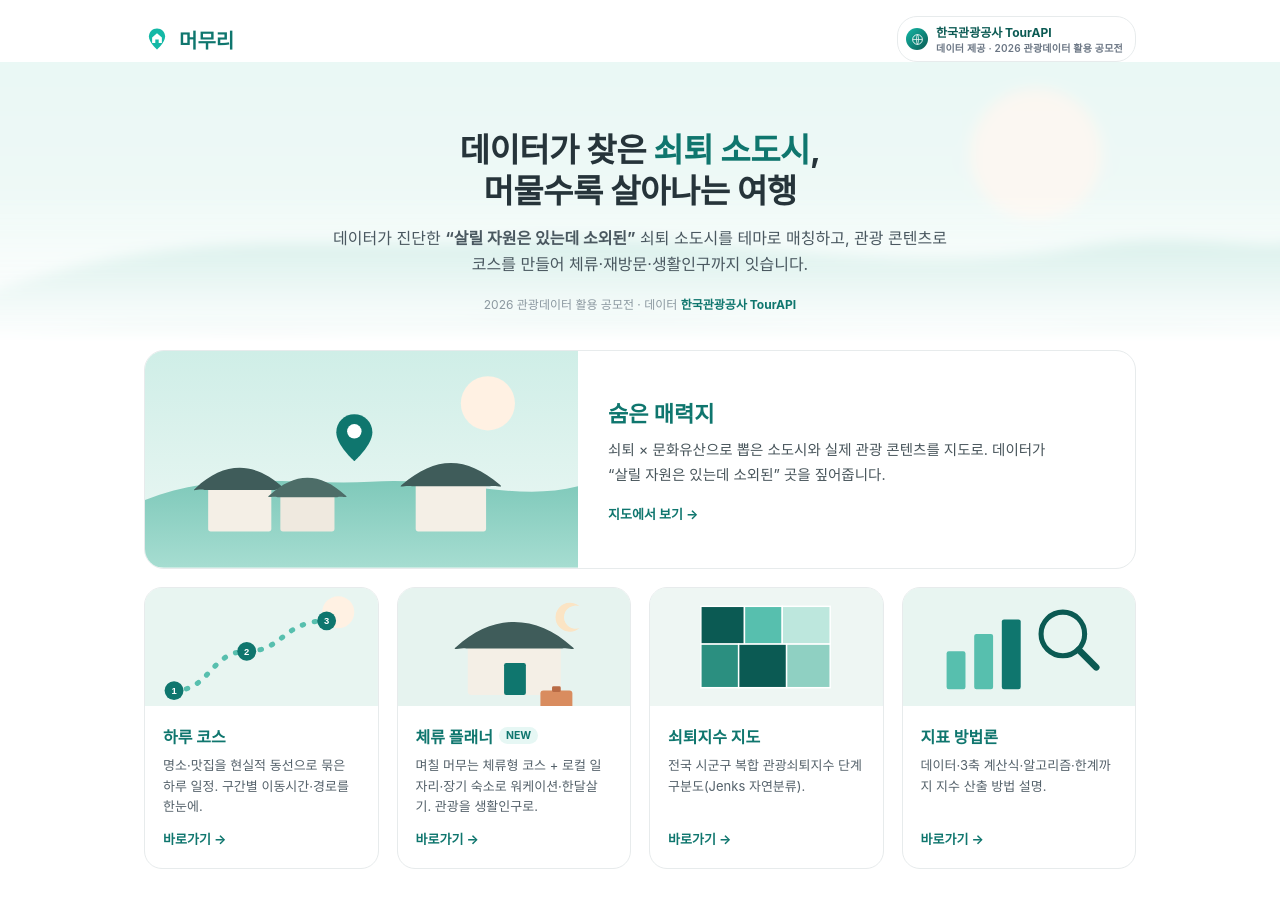
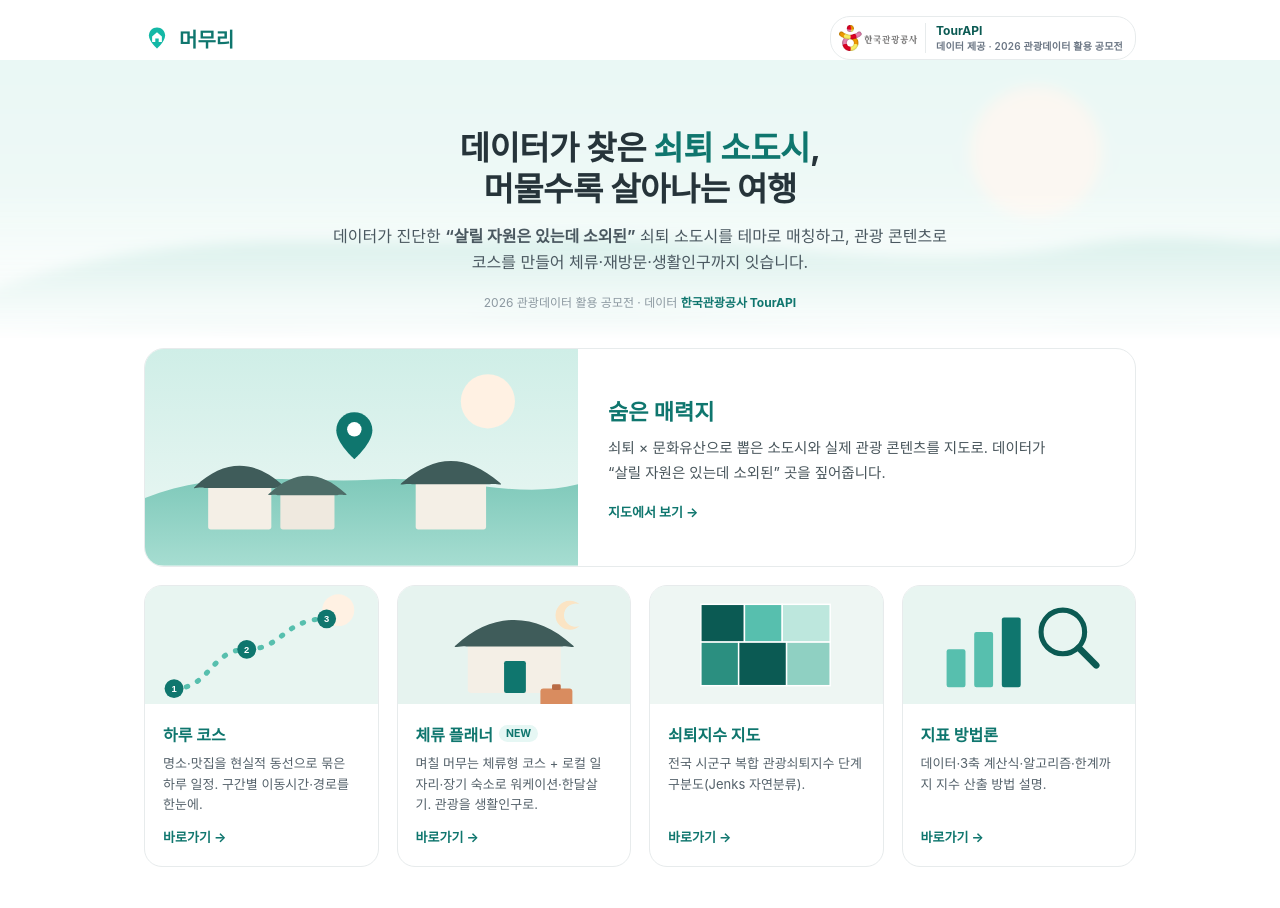
Before and after one commit to uurimii16/momuri, a plain HTML site: page index.html in a window 1280 px wide. Drawn offline with Linux system fonts and the light colour scheme.

Commit message:
feat(home): 상단 배지에 한국관광공사 공식 로고 PNG 삽입
- assets/kto_logo.png (Wikimedia Commons 공식 CI, 960x318 렌더)
- 배지 = [로고] | TourAPI 데이터 제공, 로드 실패 시 텍스트 폴백
- 로고에 한국관광공사 워드마크 포함 → 배지 텍스트 중복 제거

Co-Authored-By: Claude Opus 4.8 (1M context) <noreply@anthropic.com>

```diff
--- a/index.html
+++ b/index.html
@@ -20,7 +20,9 @@
     .kto-badge{ display:inline-flex; align-items:center; gap:8px; min-width:0; font-size:12px; font-weight:700; color:var(--brand-dd);
       background:rgba(255,255,255,.72); border:1px solid var(--line); padding:6px 12px 6px 8px; border-radius:20px; backdrop-filter:blur(4px); }
     .kto-badge .em{ flex:none; width:22px; height:22px; border-radius:50%; background:linear-gradient(135deg,var(--brand),var(--brand-dd)); display:inline-flex; align-items:center; justify-content:center; }
-    .kto-logo{ flex:none; height:24px; width:auto; display:block; object-fit:contain; }
+    .kto-logo{ flex:none; height:26px; width:auto; display:block; object-fit:contain; }
+    .kto-fb{ display:none; align-items:center; gap:7px; }
+    .kto-txt{ padding-left:10px; border-left:1px solid var(--line); }
     .kto-badge small{ display:block; font-size:10px; font-weight:600; color:var(--muted); letter-spacing:.2px; }
 
     /* ── 히어로 (블러 한옥 배경) ── */
@@ -88,8 +90,8 @@
     <span class="kto-badge" title="한국관광공사 TourAPI 데이터 활용">
       <img src="assets/kto_logo.png" alt="한국관광공사" class="kto-logo"
            onerror="this.style.display='none';this.nextElementSibling.style.display='inline-flex';">
-      <span class="em" style="display:none"><svg width="13" height="13" viewBox="0 0 24 24" fill="none"><circle cx="12" cy="12" r="9" stroke="#fff" stroke-width="1.6"/><path d="M3 12h18M12 3c2.6 2.4 2.6 15 0 18M12 3c-2.6 2.4-2.6 15 0 18" stroke="#fff" stroke-width="1.3"/></svg></span>
-      <span>한국관광공사 TourAPI<small>데이터 제공 · 2026 관광데이터 활용 공모전</small></span>
+      <span class="kto-fb"><span class="em"><svg width="13" height="13" viewBox="0 0 24 24" fill="none"><circle cx="12" cy="12" r="9" stroke="#fff" stroke-width="1.6"/><path d="M3 12h18M12 3c2.6 2.4 2.6 15 0 18M12 3c-2.6 2.4-2.6 15 0 18" stroke="#fff" stroke-width="1.3"/></svg></span>한국관광공사</span>
+      <span class="kto-txt">TourAPI<small>데이터 제공 · 2026 관광데이터 활용 공모전</small></span>
     </span>
   </div>
 
```
Also changed, not shown: assets/kto_logo.png (added), 1 other file.
